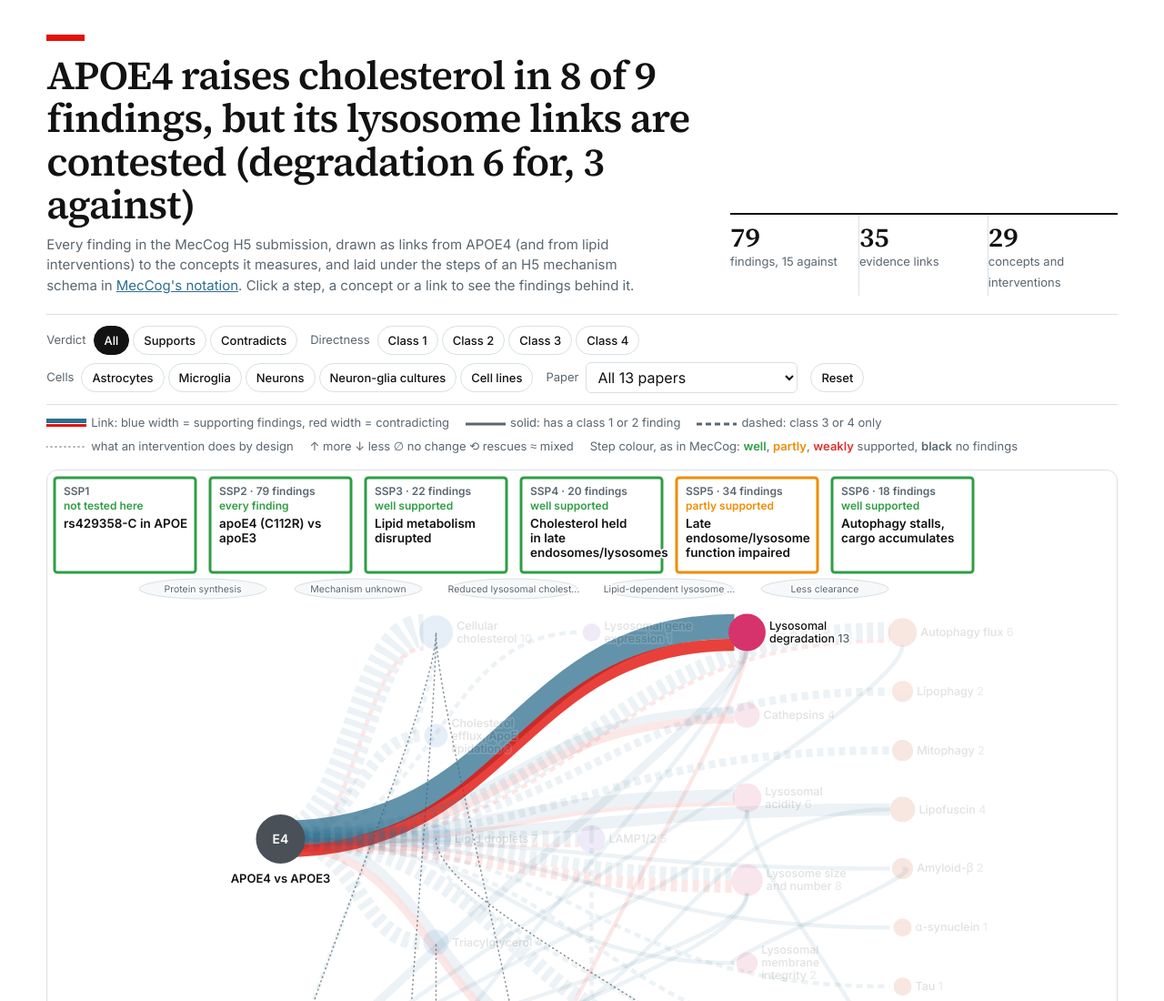
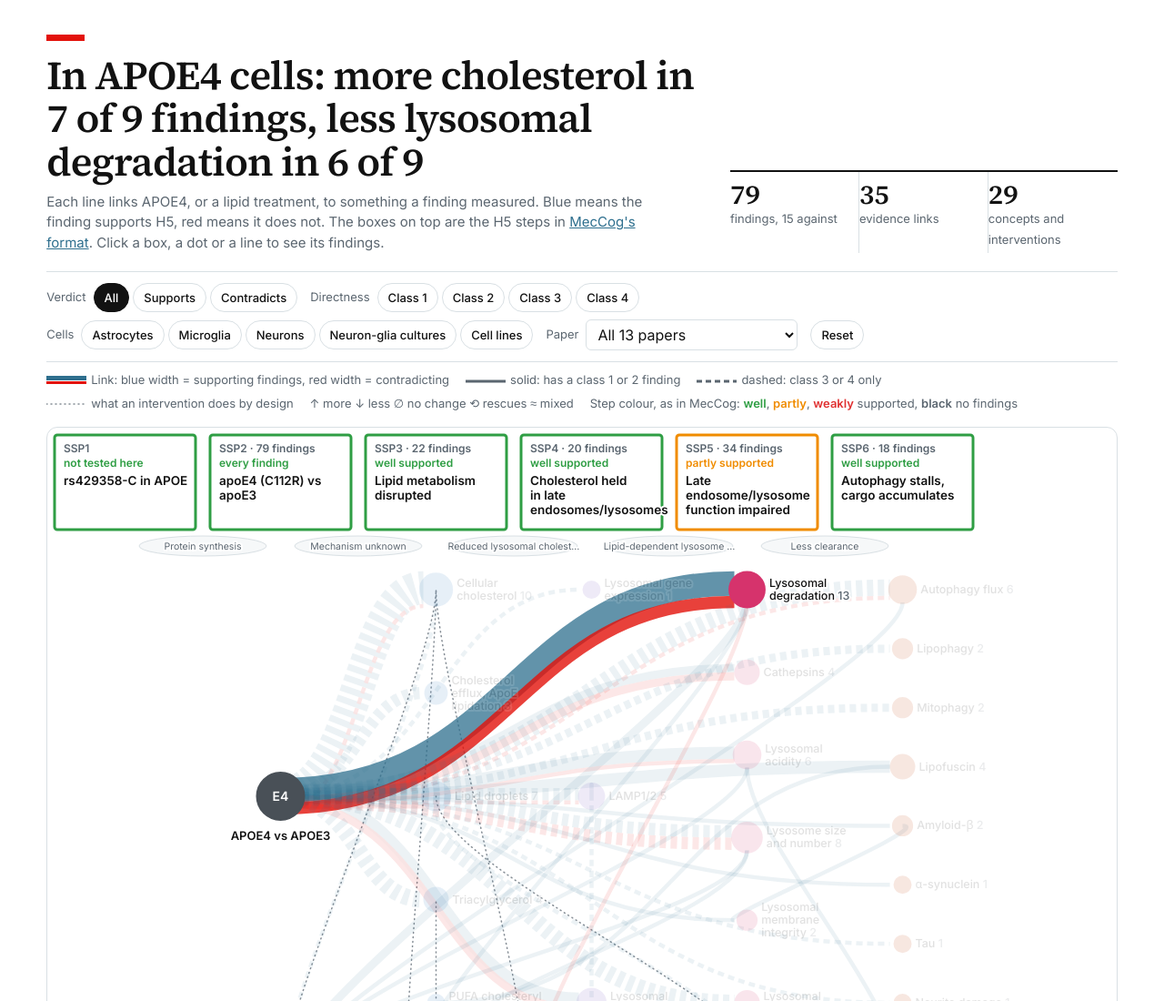
Before and after one commit to moqri/meccog-apoe4-h5, a plain HTML site: page docs/index.html in a window 1280 px wide. Shown: the top 1100 px of the page at 91% size. Drawn offline with Linux system fonts and the light colour scheme.

Commit message:
Knowledge graph: plain-count headline and simpler intro
Co-Authored-By: Claude Opus 5.5 <noreply@anthropic.com>
Claude-Session: https://claude.ai/code/session_01D9wVaUH2p9yMt6jQW3hwR3

```diff
--- a/docs/index.html
+++ b/docs/index.html
@@ -80,7 +80,7 @@ footer{font-size:13px;color:var(--mute);border-top:1px solid var(--rule);margin-
     <div>
       <div class="tab"></div>
       <h1 id="hl">APOE4 and the H5 mechanism</h1>
-      <p class="lede">Every finding in the MecCog H5 submission, drawn as links from APOE4 (and from lipid interventions) to the concepts it measures, and laid under the steps of an H5 mechanism schema in <a href="https://meccog-meccog-challenge.static.hf.space/mechanism.html">MecCog's notation</a>. Click a step, a concept or a link to see the findings behind it.</p>
+      <p class="lede">Each line links APOE4, or a lipid treatment, to something a finding measured. Blue means the finding supports H5, red means it does not. The boxes on top are the H5 steps in <a href="https://meccog-meccog-challenge.static.hf.space/mechanism.html">MecCog's format</a>. Click a box, a dot or a line to see its findings.</p>
     </div>
     <div class="tally" id="tally"></div>
   </div>
@@ -148,7 +148,7 @@ const stepF=(fs,sid)=>fs.filter(f=>f.edges.some(e=>NI[e.t].st===sid||(sid==='s4'
 const grade=fs=>{if(!fs.length)return['--k','no findings'];const s=fs.filter(f=>!f.con).length/fs.length,d=fs.some(f=>!f.con&&f.cls<=2);return s>=.75&&d?['--g','well supported']:s>=.5?['--o','partly supported']:['--r','weakly supported']};
 // headline from the full set
 {const L=links(F),g=k=>L.find(l=>l.k===k);const c=g('APOE4>chol'),d=g('APOE4>degr'),z=g('APOE4>size');
- $('hl').textContent=`APOE4 raises cholesterol in ${c.sup} of ${c.f.length} findings, but its lysosome links are contested (degradation ${d.sup} for, ${d.con} against)`;
+ $('hl').textContent=`In APOE4 cells: more cholesterol in ${c.eff.up||0} of ${c.f.length} findings, less lysosomal degradation in ${d.eff.down||0} of ${d.f.length}`;
  const ns=new Set(N.map(n=>n.id)).size;$('tally').innerHTML=`<div><strong>${F.length}</strong><span>findings, ${F.filter(f=>f.con).length} against</span></div><div><strong>${L.length}</strong><span>evidence links</span></div><div><strong>${ns}</strong><span>concepts and interventions</span></div>`}
 const tog=(host,items,key,multi)=>$(host).insertAdjacentHTML('beforeend',items.map(([v,l])=>`<button class="tg" data-g="${key}" data-v="${v}" aria-pressed="${!multi&&v==='all'}">${esc(l)}</button>`).join(''));
 tog('fV',[['all','All'],['sup','Supports'],['con','Contradicts']],'v',false);
```
Also changed, not shown: docs/viz/kg_template.html (+2 -2 lines).
